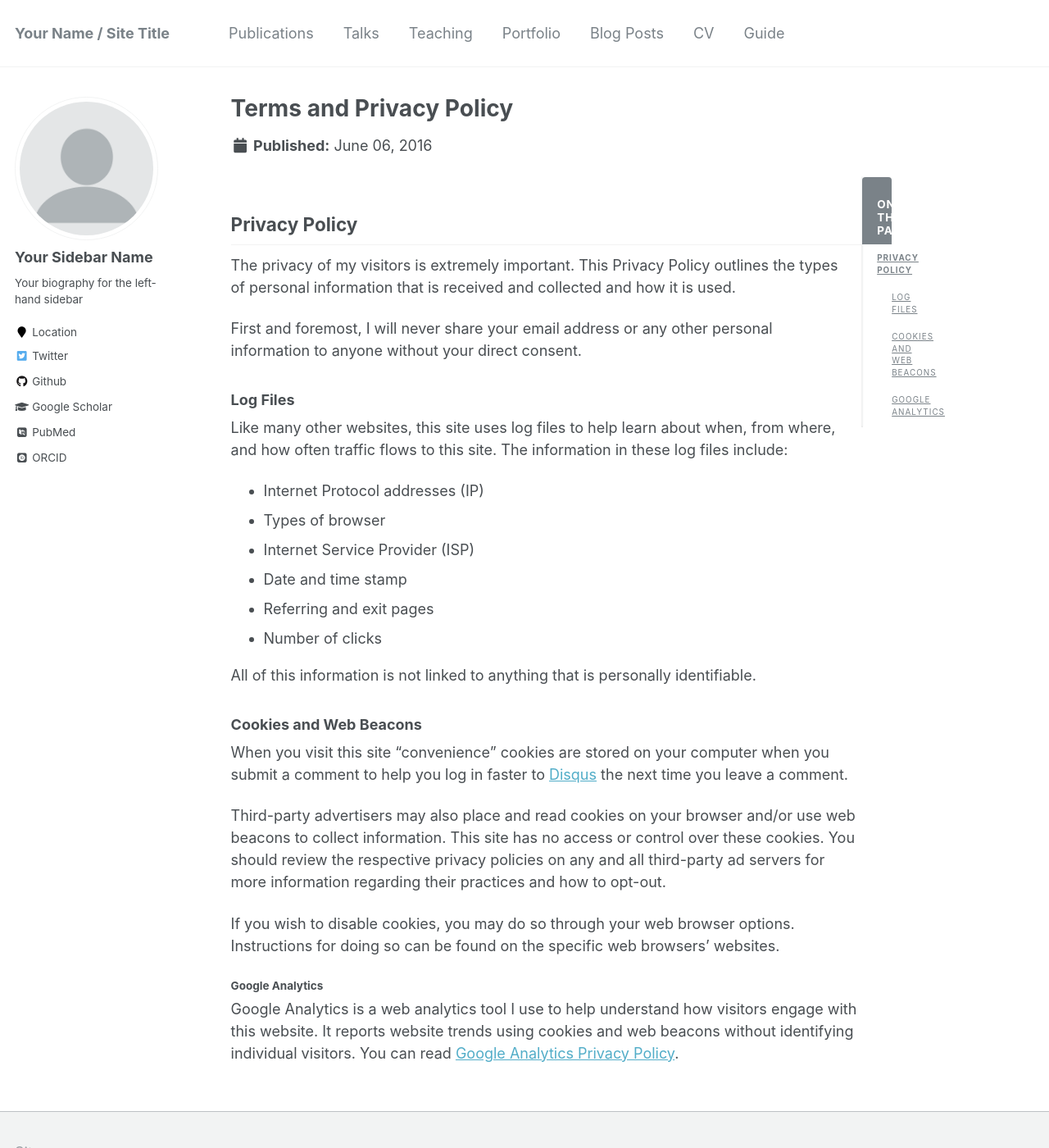
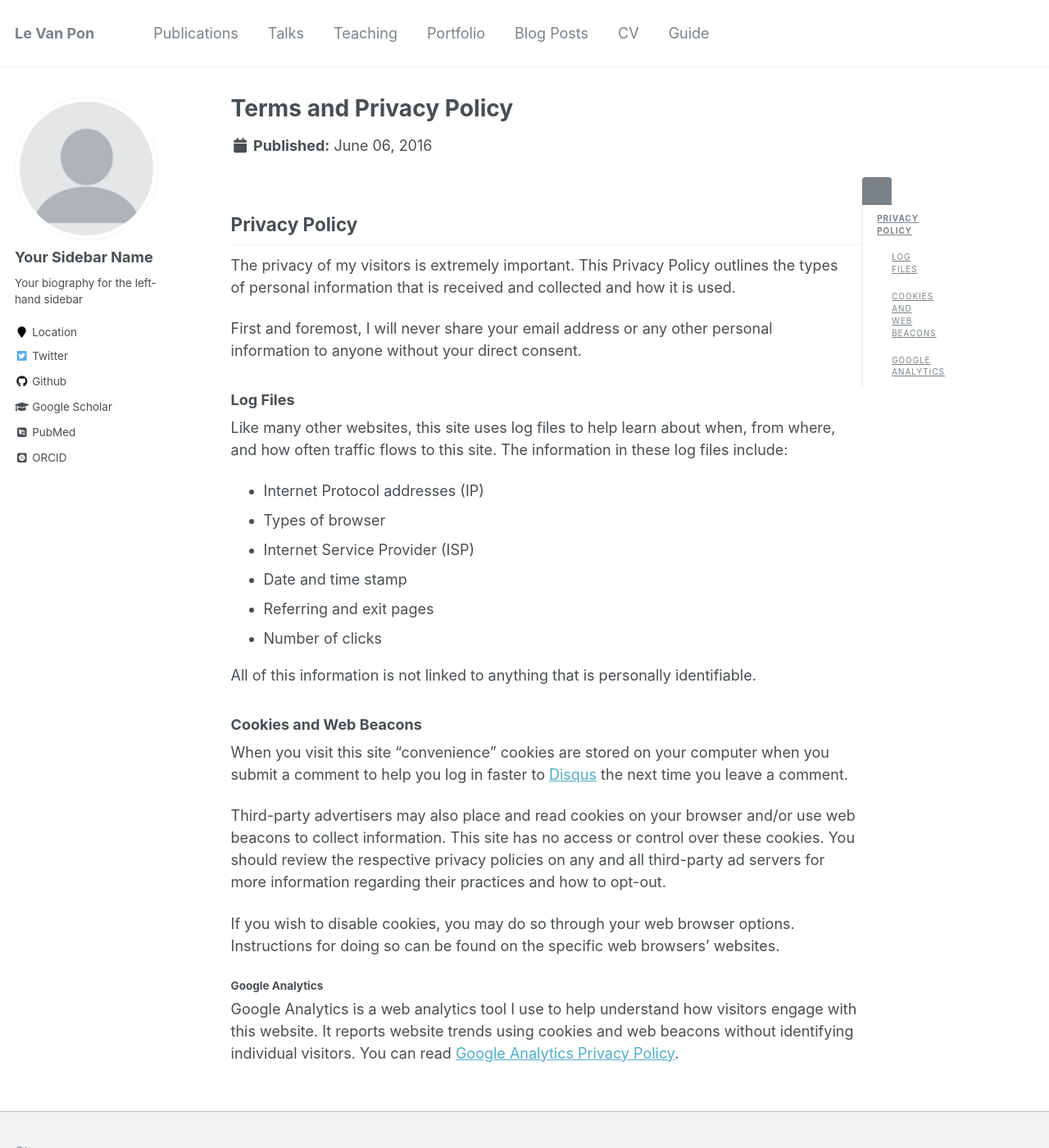
Before and after one commit to levanpon98/levanpon98.github.io, a Jekyll site: the page built from _pages/terms.md, in a window 1280 px wide and 1400 px high. Shown: the whole window at 82% size. Built offline with Jekyll 4.4.1, drawn with Linux system fonts in a browser that asks for light colours; some web fonts are replaced; some of the changed text lies outside the part shown.

Commit message:
update template

```diff
--- a/_config.yml
+++ b/_config.yml
@@ -6,14 +6,14 @@
 # `jekyll serve`. If you change this file, please restart the server process.
 
 # Site Settings
-locale                   : "en-US"
-title                    : "Your Name / Site Title"
+locale                   : "VietNam"
+title                    : "Le Van Pon"
 title_separator          : "-"
-name                     : &name "Your Name"
+name                     : &name "Le Van Pon"
 description              : &description "personal description"
-url                      : https://academicpages.github.io # the base hostname & protocol for your site e.g. "https://mmistakes.github.io"
+url                      : https://levanpon98.github.io # the base hostname & protocol for your site e.g. "https://mmistakes.github.io"
 baseurl                  : "" # the subpath of your site, e.g. "/blog"
-repository               : "academicpages/academicpages.github.io"
+repository               : "levanpon98/levanpon98.github.io"
 teaser                   :  # filename of teaser fallback teaser image placed in /images/, .e.g. "500x300.png"
 breadcrumbs              : false # true, false (default)
 words_per_minute         : 160
@@ -96,7 +96,7 @@ author:
   flickr           :
   facebook         :
   foursquare       :
-  github           : "academicpages"
+  github           : "levanpon98"
   google_plus      :
   keybase          :
   instagram        :
```
